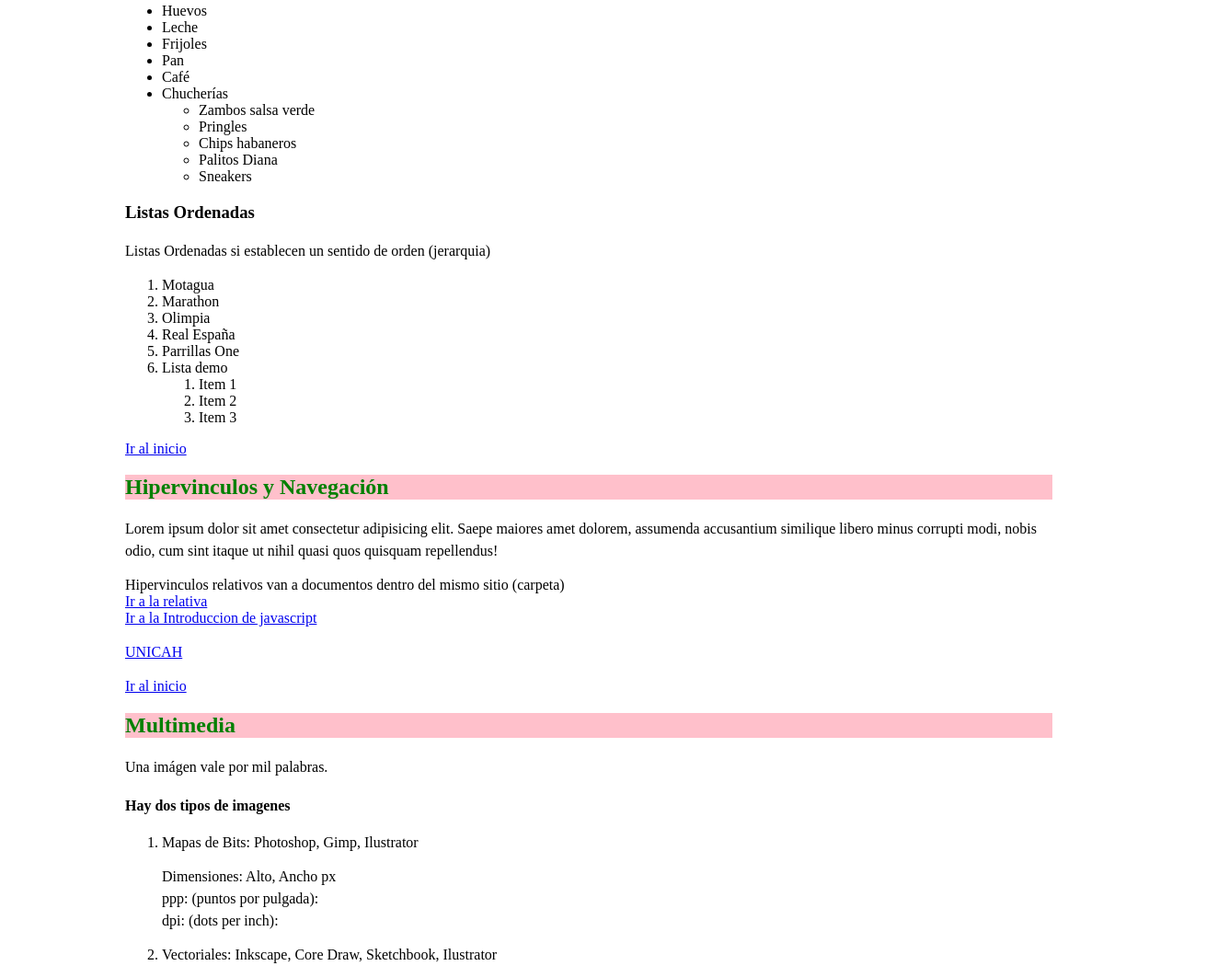
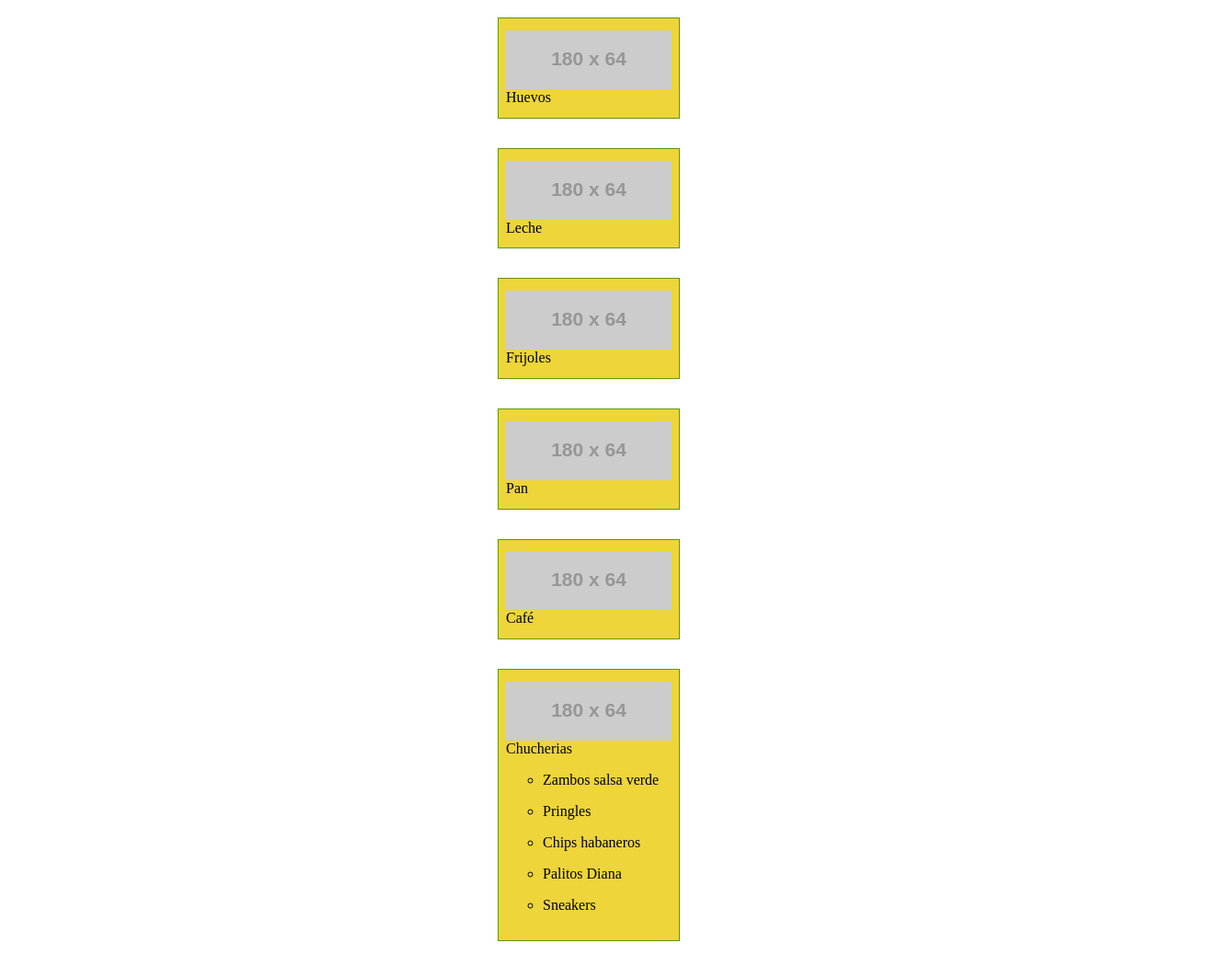
Before and after one commit to Rick282003/PW1_202501, a plain HTML site: page index.html in a window 1280 px wide. Shown: the part 1513-2563 px from the top of the page at 92% size, 1336 px wide, since content can reach past the window. Drawn offline with Linux system fonts and the light colour scheme; placeholder pictures from the web are drawn by us.

Commit message:
feat: Tarjetas

```diff
--- a/CSS/estilos.css
+++ b/CSS/estilos.css
@@ -80,6 +80,7 @@ header div img {
     max-width: 1024px;
     margin: 0.5rem auto;
     padding: 0.5rem;
+    overflow: hidden;
 }
 
 .cardContainer {
@@ -128,3 +129,27 @@ header div img {
 .demoEmRem p {
     font-size: 2rem;
 }
+
+.smallTags {
+    display: flex;
+    flex-direction: column;
+    justify-content: space-between;
+    align-items: center;
+    flex-wrap: wrap;
+    list-style: none;
+    padding: 0px;
+}
+
+.smallTags li {
+    margin: 1rem 0rem;
+}
+
+.smallTags li div {
+    background-color: rgb(237, 213, 58);
+    padding: 0.8rem 0.5rem;
+    border: 1px solid rgb(95, 152, 9);
+}
+
+.smallTags li div img, .smallTags li div span {
+    display: block;
+}
--- a/index.html
+++ b/index.html
@@ -103,7 +103,7 @@
                 </div>
             </section>
 
-            <!-- Segunda line de tarejetas -->
+            <!-- Segunda linea de tarjetas -->
             <section>
                 <div>
                     <div class="cardContainer">
@@ -143,17 +143,41 @@
             <p>Son listas que no establecen un orden particular, simplemente enuncian
                 elementos comunes de un dominio
                 <!-- ul un_order list-->
-                <ul>
+                <ul class="smallTags">
                     <li>
-                        <!-- list itemlist -->
-                        Huevos
+                        <div>
+                            <img src="https://placehold.co/180x64" alt="Img Inline"/>
+                            <span>Huevos</span>
+                        </div>
+                    </li><!-- list itemlist -->
+                    <li>
+                        <div>
+                            <img src="https://placehold.co/180x64" alt="Img Inline"/>
+                            <span>Leche</span>
+                        </div>
                     </li>
-                    <li>Leche</li>
-                    <li>Frijoles</li>
-                    <li>Pan</li>
-                    <li>Café</li>
                     <li>
-                        Chucherías
+                        <div>
+                            <img src="https://placehold.co/180x64" alt="Img Inline"/>
+                            <span>Frijoles</span>
+                        </div>
+                    </li>
+                    <li>
+                        <div>
+                            <img src="https://placehold.co/180x64" alt="Img Inline"/>
+                            <span>Pan</span>
+                        </div>
+                    </li>
+                    <li>
+                        <div>
+                            <img src="https://placehold.co/180x64" alt="Img Inline"/>
+                            <span>Café</span>
+                        </div>
+                    </li>
+                    <li>
+                        <div>
+                            <img src="https://placehold.co/180x64" alt="Img Inline"/>
+                            <span>Chucherias</span>
                             <ul>
                                 <li>Zambos salsa verde</li>
                                 <li>Pringles </li>
@@ -161,6 +185,7 @@
                                 <li>Palitos Diana</li>
                                 <li>Sneakers</li>
                             </ul>
+                        </div>
                     </li>
                 </ul>
             </p>
```
Lines whose indentation alone changed are shown as unchanged.
